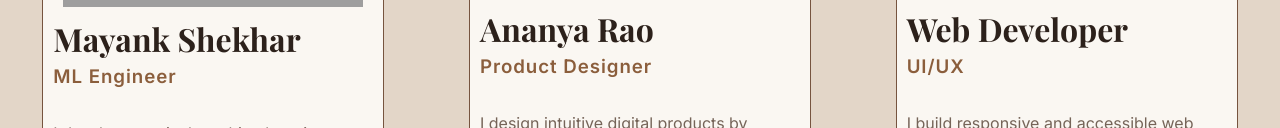
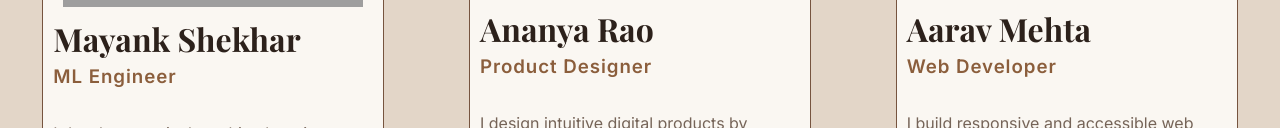
Before and after one commit to codergallery/Internship-Diaries, a plain HTML site: page Day-4/index.html in a window 1280 px wide. Shown: the part 506-634 px from the top of the page. Drawn offline with nearby package versions, Linux system fonts and the light colour scheme; grey boxes are pictures that could not be loaded; a web font is replaced by a local one.

Commit message:
Day-4 name fix

```diff
--- a/Day-4/index.html
+++ b/Day-4/index.html
@@ -143,8 +143,8 @@
           <img src="./images/card_image-3.png" alt="" />
         </div>
         <div class="text-container">
-          <h1>Web Developer</h1>
-          <h3>UI/UX</h3>
+          <h1>Aarav Mehta</h1>
+          <h3>Web Developer</h3>
           <p>
             I build responsive and accessible web experiences with a focus on
             clean interfaces, performance, and thoughtful user interactions.
```
